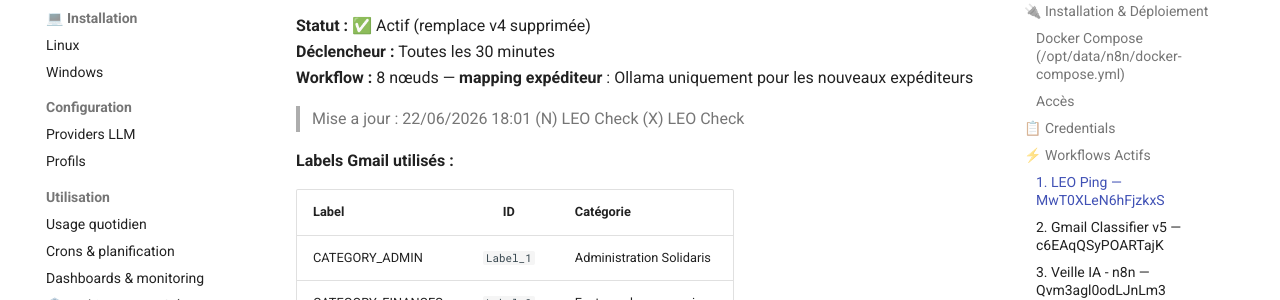
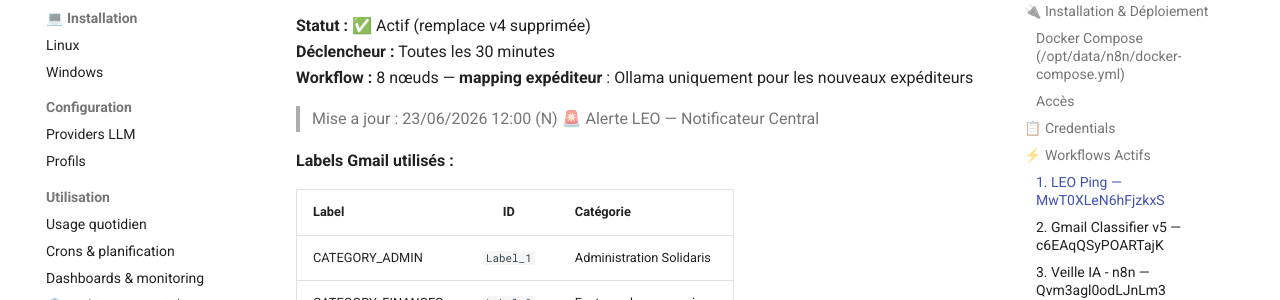
Before and after one commit to christophedanhier-hash/hermes-wiki, an MkDocs documentation site: the page built from docs/hermes/services/n8n.md, in a window 1280 px wide and 900 px high, scrolled down 2863 px. Shown: the part 151-451 px from the top of the window. Built offline with MkDocs 1.6.1 and Material for MkDocs 9.7.7, drawn with Linux system fonts in a browser that asks for light colours; comment, search, counter and statistics services are not loaded.

Commit message:
doc-watch: maj auto (23/06/2026 12:00) - 1 changement(s) n8n

```diff
--- a/docs/hermes/services/n8n.md
+++ b/docs/hermes/services/n8n.md
@@ -114,9 +114,8 @@ volumes:
 **Workflow :** 8 nœuds — **mapping expéditeur** : Ollama uniquement pour les nouveaux expéditeurs
 
 <!-- AUTO:START gmail-classifier -->
-> Mise a jour : 22/06/2026 18:01
-> (N) LEO Check
-> (X) LEO Check
+> Mise a jour : 23/06/2026 12:00
+> (N) 🚨 Alerte LEO — Notificateur Central
 <!-- AUTO:END gmail-classifier -->
 
 **Labels Gmail utilisés :**
```
